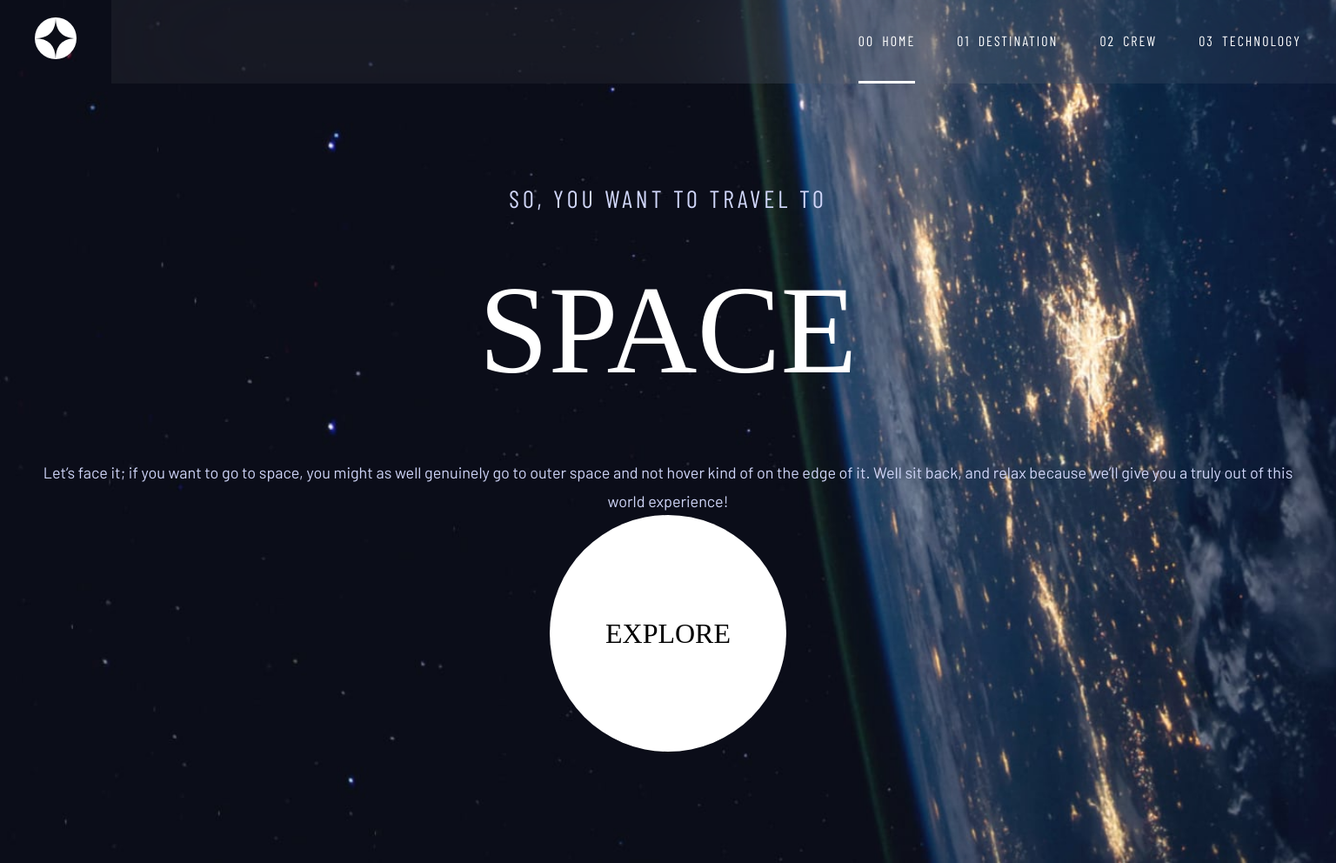
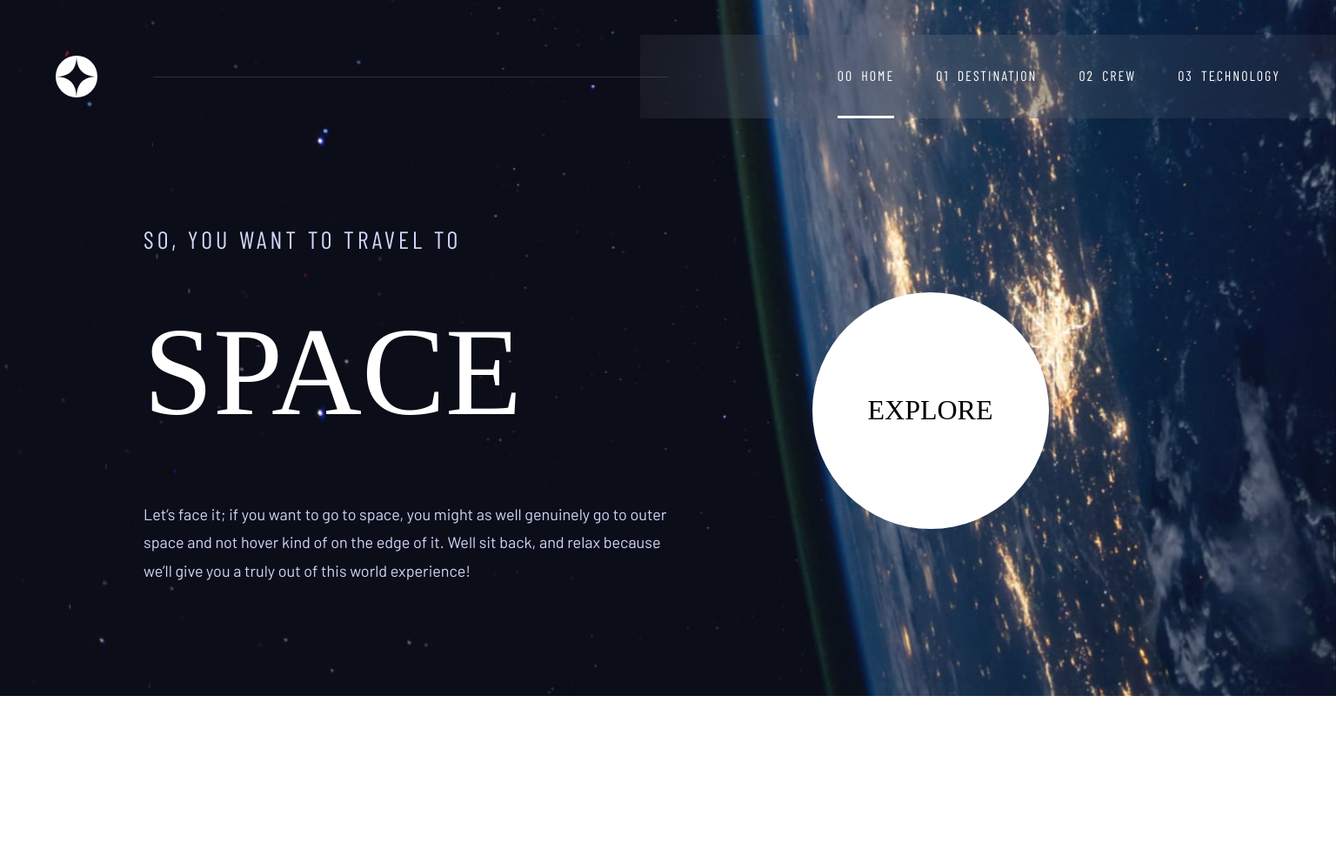
Before and after one commit to vinhle-dev/space-tourism-website-main, a plain HTML site: page starter-code/index.html in a window 1536 px wide. Shown: the whole page at 87% size. After the commit the page ends 800 px from the top, so only its background shows below. Drawn offline with nearby package versions, Linux system fonts and the light colour scheme; a web font is replaced by a local one.

Commit message:
implement home page in desktop

```diff
--- a/starter-code/css/base.css
+++ b/starter-code/css/base.css
@@ -14,6 +14,7 @@
   --font-text-7: 400 14px/16.8% "Barlow Condensed", sans-serif;
   --font-text-8: 400 14px/19.2% "Barlow Condensed", sans-serif;
   --font-text-9: 400 15px/180% "Barlow", sans-serif;
+  --font-text-10: 400 15px/180% "Barlow", sans-serif;
 }
 
 * {
--- a/starter-code/css/component.css
+++ b/starter-code/css/component.css
@@ -18,18 +18,18 @@
 }
 
 .navbar__menu {
-  position: fixed;
   width: 254px;
   height: 100%;
   padding-left: 32px;
-  top: 0;
-  right: 0;
   background-color: rgba(11, 13, 23, 15%);
   -webkit-backdrop-filter: blur(80px);
   backdrop-filter: blur(80px);
+  position: fixed;
+  top: 0;
+  right: 0;
+  z-index: 999;
   transform: translateX(100%);
   transition: transform 0.3s ease-in-out;
-  z-index: 999;
   display: flex;
   flex-direction: column;
   gap: 48px;
@@ -82,7 +82,6 @@
   height: 100%;
 }
 
-
 /* Tabet */
 @media (min-width: 768px) {
   /* Navbar */
@@ -106,19 +105,18 @@
   }
 
   .navbar__menu {
-    position: unset;
     width: 100%;
     padding-left: 40px;
     padding-right: 40px;
+    background-color: rgba(255, 255, 255, 5%);
+    position: unset;
+    z-index: 0;
     transform: translateX(0);
     transition: none;
-    z-index: 0;
     align-items: end;
-    background-color: rgba(255, 255, 255, 5%);
   }
 
   .navbar__links {
-    height: 100%;
     list-style: none;
     flex-direction: row;
     align-items: center;
@@ -143,33 +141,43 @@
 
 /* Desktop */
 @media (min-width: 1440px) {
-
   /* Navbar */
-  .navbar__logo {
-    /* flex: 1;
-  padding-left: 64px;
-  display: flex;
-  gap: 64px;
-  align-items: center; */
-  }
-
-  /* .navbar {
-    padding-top: 0;
-  }
-  .navbar-logo__line {
-    display: none;
+  .navbar {
+    padding: 40px 0 0 0;
+    height: 136px;
   }
 
   .navbar__logo {
-    flex: none;
-    padding-left: 40px;
-    padding-right: 40px;
+    flex: 1;
+    padding: 0 0 0 64px;
+    display: flex;
+    gap: 64px;
+    align-items: center;
   }
 
-  .navbar__links {
+  .navbar-logo__image {
+    width: 48px;
+    height: 48px;
+  }
+
+  .navbar-logo__line {
+    display: block;
+    position: relative;
+    width: 100%;
+  }
+
+  .navbar__line {
+    position: absolute;
+    height: 1px;
+    width: calc(100% + 32px);
+    background-color: #979797;
+    opacity: 0.25;
+    z-index: 999;
+  }
+
+  .navbar__menu {
     flex: 1;
-    justify-content: flex-end;
-    padding-left: 40px;
-    padding-right: 40px;
-  } */
+    padding-left: 64px;
+    padding-right: 64px;
+  }
 }
--- a/starter-code/css/pages/home.css
+++ b/starter-code/css/pages/home.css
@@ -6,6 +6,7 @@ body {
   flex: 1;
   padding: 24px;
   display: flex;
+  justify-content: center;
 }
 
 .home__container {
@@ -80,4 +81,29 @@ body {
   body {
     background-image: url("../../assets/home/background-home-desktop.jpg");
   }
+
+  .home {
+    padding: 0;
+    margin: 128px 165px;
+    position: relative;
+  }
+
+  .home__container {
+    position: absolute;
+    bottom: 0;
+    left: 0;
+    display: flex;
+    flex-direction: row;
+    align-items: center;
+    justify-content: space-between;
+  }
+
+  .home__text {
+    flex: 1;
+    align-items: flex-start;
+  }
+
+  .home__text > .text-9 {
+    text-align: left;
+  }
 }
--- a/starter-code/index.html
+++ b/starter-code/index.html
@@ -19,11 +19,10 @@
       href="https://fonts.googleapis.com/css2?family=Barlow&family=Barlow+Condensed&family=Bellefair&display=swap"
       rel="stylesheet"
     />
+    <link rel="stylesheet" href="./css/base.css"></link>
+    <link rel="stylesheet" href="./css/font.css"></link>
+    <link rel="stylesheet" href="./css/component.css"></link>
     <link rel="stylesheet" href="./css/pages/home.css"></link>
-    <link rel="stylesheet" href="./css/base.css"></link>
-    <link rel="stylesheet" href="./css/component.css"></link>
-    <link rel="stylesheet" href="./css/font.css"></link>
-    <link rel="stylesheet" href="./css/media.css"></link>
   </head>
   <body>
     <header>
```
Also changed, not shown: starter-code/css/font.css (+0 -89 lines), starter-code/css/layout.css (deleted).
